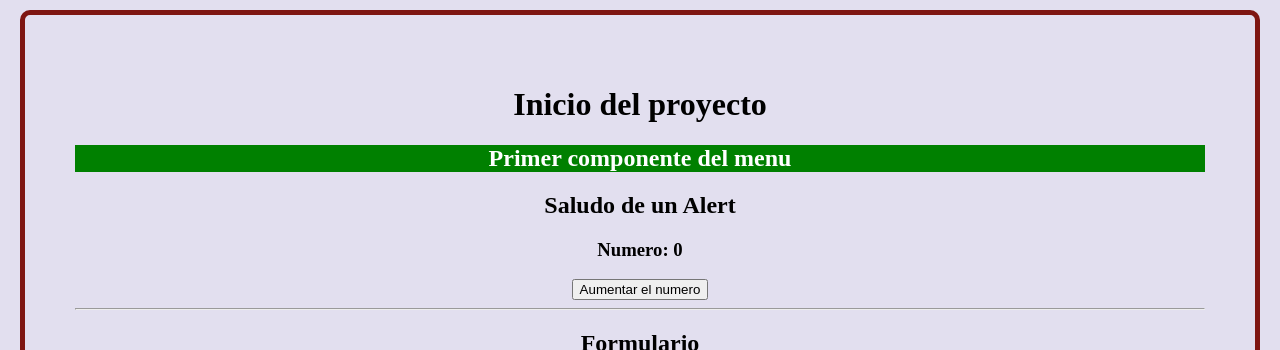
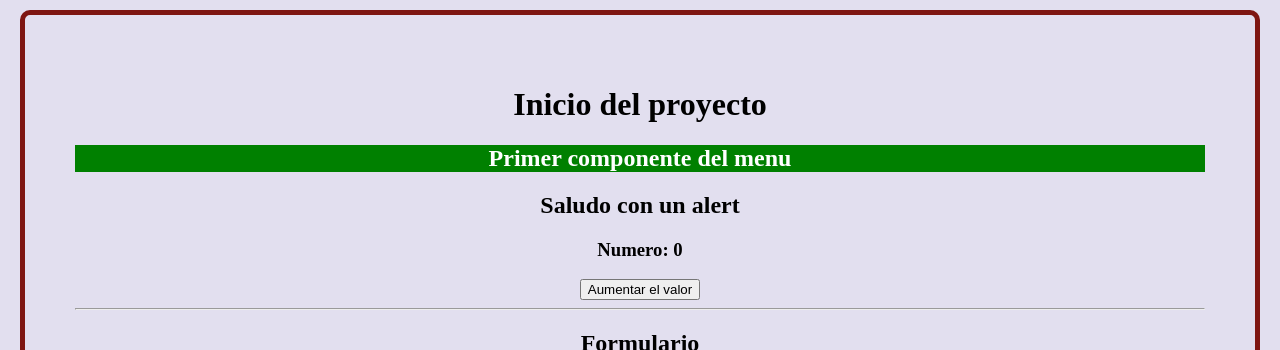
Before and after one commit to DanielGuzmanV/React-Js-Fundamentos, a React (Vite) app: page / in a window 1280 px wide. Shown: the top 350 px of the page. Built offline with nearby package versions, Linux system fonts and the light colour scheme.

Commit message:
se agrego un PageMenu para App

```diff
--- a/src/App.jsx
+++ b/src/App.jsx
@@ -8,6 +8,7 @@ import ClassComponent from "./components/ClassComponent";
 import PropsHijopadre from "./components/PropsHijopadre";
 import PageStateUp from "./pages/PageStateUp";
 import PageUseEffect from "./pages/PageUseEffect";
+import PageMenu from "./pages/PageMenu";
 
 
 function App() {
@@ -15,15 +16,6 @@ function App() {
   // Evento Independiente y reutilizable:
   const greetConsole = () => {
     console.log('Saludo desde la consola');
-  }
-
-  // useState:
-  const [number, setNumber] = useState(0);
-
-  // Funcion para aumentar el valor de number:
-  const addOne = () => {
-    setNumber(number + 1);
-    console.log(number); // Vemos los cambios por consola
   }
 
   // Uso de props padre a hijo:
@@ -46,19 +38,7 @@ function App() {
     <div>
       <h1 onClick={greetConsole} >Inicio del proyecto</h1>
 
-      <Menu/>
-
-      {/* Evento de uso local: */}
-      <h2 onClick={() => {
-        alert("Saludo desde el alert de Js")
-      }}
-      >Saludo de un Alert</h2>
-
-      {/* Uso del useState: */}
-      <h3>Numero: {number}</h3>
-      <button onClick={addOne}>
-        Aumentar el numero
-      </button>
+      <PageMenu/>
 
       <hr/>
       <AtributoReactivo/>
--- /dev/null
+++ b/src/pages/PageMenu.jsx
@@ -0,0 +1,28 @@
+import { useState } from "react"
+import Menu from "../components/Menu"
+
+function PageMenu() {
+  const [number, setNumber] = useState(0);
+
+  // Funcion para aumentar el valor de "number"
+  const addNumbers = () => {
+    setNumber(number + 1);
+    console.log('El numero actual es: ', number)
+  }
+
+  return (
+    <div>
+      <Menu/>
+
+      <h2 onClick={() => {alert('Hola desde el alert con Js')}}>
+        Saludo con un alert
+      </h2>
+
+      <h3>Numero: {number}</h3>
+
+      <button onClick={addNumbers}>Aumentar el valor</button>
+    </div>
+  )
+}
+
+export default PageMenu
```
